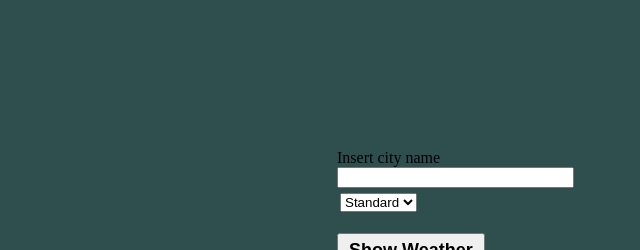
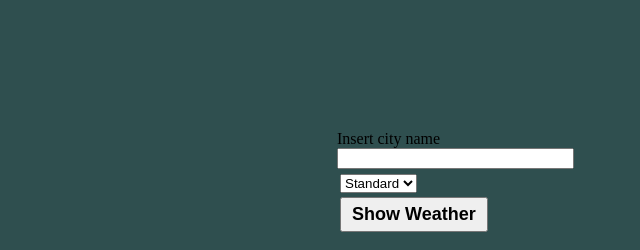
Before and after one commit to FormulaXYZ/weather-app, a plain HTML site: page index.html in a window 1280 px wide. Shown: the part 86-336 px from the top of the page, without its empty margins (324-964 px from the left). Drawn offline with Linux system fonts and the light colour scheme.

Commit message:
buttons and value in HTML

```diff
--- a/index.html
+++ b/index.html
@@ -33,6 +33,10 @@
                 <option value="metric">Metric</option>
               </select>
           </tr>
+          <td>
+            <button id="start-btn" class="start-btn">Show Weather</button>
+          </td>
+          </td>
         </table>
         <br>
         <button id="start-btn" class="start-btn">Show Weather</button>
```
